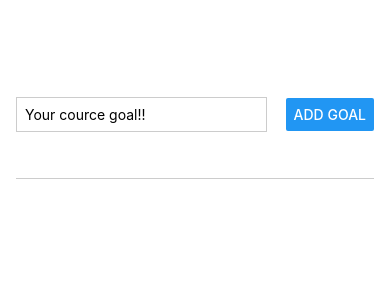
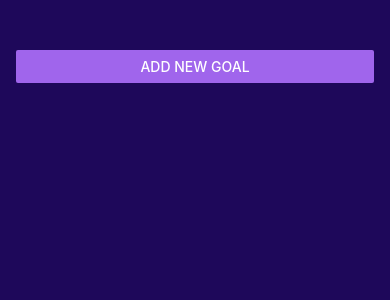
Before and after one commit to neeraj237/RNCourse, a React Native app: screen / in a window 390 px wide. Shown: the top 300 px of the page. Built offline with nearby package versions, Linux system fonts and the light colour scheme.

Commit message:
Adding Image and change style

```diff
--- a/App.js
+++ b/App.js
@@ -1,18 +1,25 @@
 import { useState } from 'react';
-//import { StatusBar } from 'expo-status-bar';
-import { StyleSheet, View, FlatList } from 'react-native';
+import { StatusBar } from 'expo-status-bar';
+import { StyleSheet, View, FlatList, Button } from 'react-native';
 import GoalItem from './components/GoalItem';
 import GoalInput from './components/GoalInput';
 export default function App() {
+  const [modalIsVisible, setModalIsVisible] = useState(false);
+  const [courseGoals, setCourseGoals] = useState([]);
+  function startAddGoalHandler() {
+    setModalIsVisible(true);
+  }
 
-  const [courseGoals, setCourseGoals] = useState([]);
-
+  function endAddGoalHandler() {
+    console.log('endAddGoalHandler');
+    setModalIsVisible(false);
+  }
   function addGoalHandler(enteredGoalText) {
     //console.log(enteredGoalText);
     setCourseGoals(currentCourseGoals => [...currentCourseGoals,
       {text: enteredGoalText, id: Math.random().toString()},
-    ]);3
-
+    ]);
+    endAddGoalHandler();
   }
 function deleteGoalHandler(id) {
   setCourseGoals(currentCourseGoals => { return currentCourseGoals.filter((goal) => goal.id !== id);
@@ -20,8 +27,11 @@ function deleteGoalHandler(id) {
 }
 
   return (
+    <>
+    <StatusBar style='light'/>
     <View style={styles.appContainer}>
-      <GoalInput onAddGoal={addGoalHandler}/>
+      <Button title='Add new Goal' color='#a065ec' onPress={startAddGoalHandler}/>
+      <GoalInput visible={modalIsVisible} onCancel={endAddGoalHandler} onAddGoal={addGoalHandler} />
       <View style={styles.goalContainer}>
     <FlatList data={courseGoals} renderItem={(itemData) => {
       return (
@@ -34,14 +44,17 @@ function deleteGoalHandler(id) {
     alwaysBounceVertical={false} />
     </View>
     </View>
+    </>
   );
+
 }
 
 const styles = StyleSheet.create({
   appContainer: {
     flex: 1,
     paddingTop: 50,
-    paddingHorizontal: 16
+    paddingHorizontal: 16,
+    backgroundColor: '#1e085a'
   },
 
   goalContainer: {
--- a/components/GoalInput.js
+++ b/components/GoalInput.js
@@ -1,5 +1,6 @@
 import { useState } from 'react';
-import {StyleSheet, View, TextInput, Button} from 'react-native';
+import {StyleSheet, View, TextInput, Button, Modal, Image} from 'react-native';
+
 function GoalInput(props) {
     const [enteredGoalText, setEnteredGoalText] = useState('');
     function goalInputHandler(enteredText) {
@@ -11,12 +12,26 @@ function GoalInput(props) {
          setEnteredGoalText('');
       }
 
+      function cancelGoalHandeler() {
+        console.log('Helloooooo')
+        props.onCancel();
+      }
+
     return (
-    <View style={styles.inputContainer}>
-    <TextInput style={styles.textInput} placeholder='Your cource goal!!' onChangeText={goalInputHandler} value={enteredGoalText} />
-    <Button title = "Add goal" onPress={addGoalHandler} />
-  </View>
-
+      <Modal visible={props.visible} animationType="slide">
+        <View style={styles.inputContainer}>
+          <Image style={styles.image} source={require('../assets/images/goal.png')}/>
+          <TextInput style={styles.textInput} placeholder='Your cource goal!!' onChangeText={goalInputHandler} value={enteredGoalText} />
+        <View style={styles.buttonContainer}>
+          <View style={styles.button}>
+          <Button title = "Add goal" onPress={addGoalHandler} color="#b180f0"/>
+          </View>
+          <View style={styles.button}>
+          <Button title = "Cancel" onPress={cancelGoalHandeler} color="#f31282"/>
+          </View>
+        </View>
+      </View>
+    </Modal>
 )};
 
 export default GoalInput;
@@ -24,19 +39,35 @@ export default GoalInput;
 const styles = StyleSheet.create({
     inputContainer: {
         flex:1,
-        flexDirection: 'row',
-        justifyContent: 'space-between',
+        flexDirection: 'column',
+        justifyContent: 'center',
         alignItems: 'center',
-        marginBottom: 24,
-        borderBottomWidth: 1,
-        borderBottomColor: '#cccccc'
+        padding: 16,
+        backgroundColor: '#311b6b'
       },
       textInput: {
         borderWidth: 1,
-        borderColor: '#cccccc',
-        width:'70%',
+        borderColor: '#e4d0ff',
+        backgroundColor: 'e4d0ff',
+        color: '#120438',
+        borderRadius: 6,
+        width:'100%',
         marginRight: 8,
-        padding: 8
+        padding: 16
+      },
+      image: {
+        width: 100,
+        height: 100,
+        margin: 20
+      },
+
+      buttonContainer: {
+        marginTop: 16,
+        flexDirection: 'row'
+      },
+      button: {
+        width: '100',
+        marginHorizontal: 8
       }
 
-})
+});
```
Also changed, not shown: assets/images/goal.png (added).
